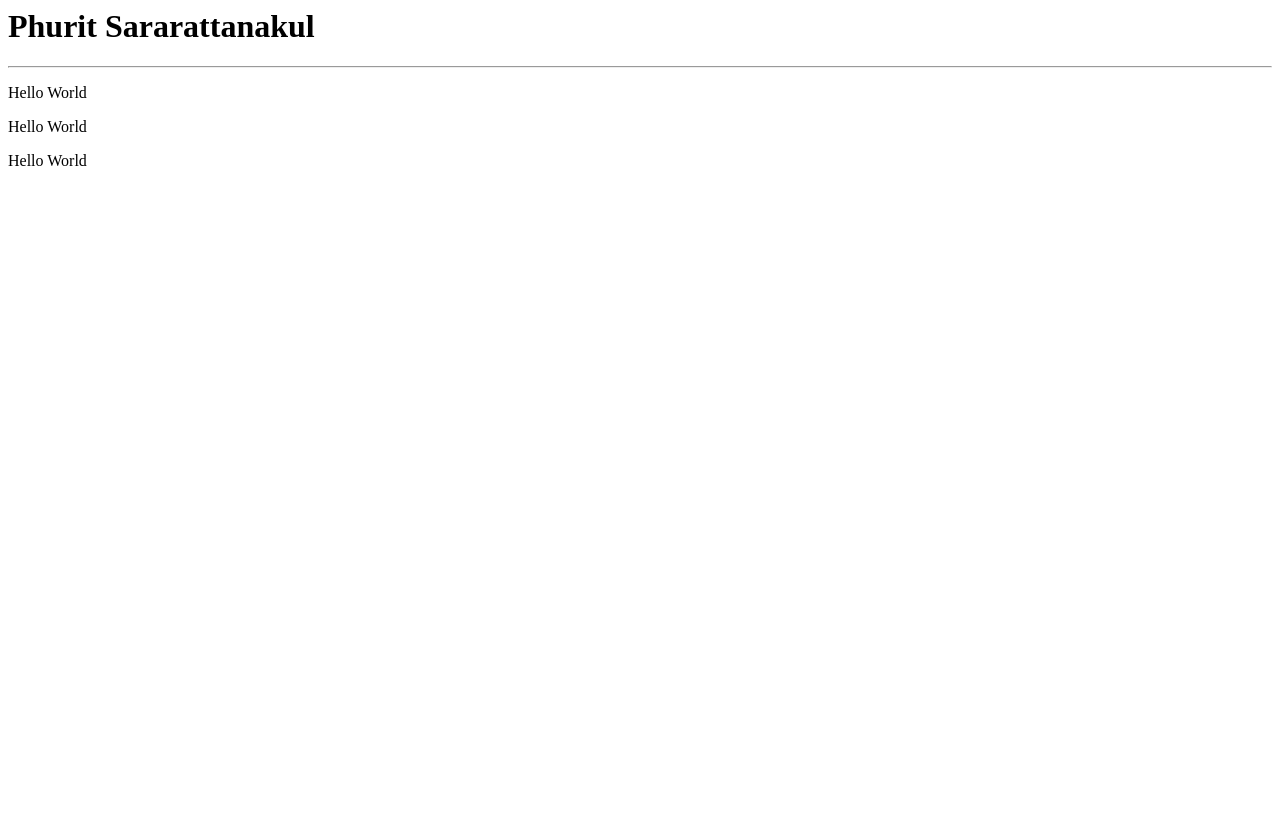
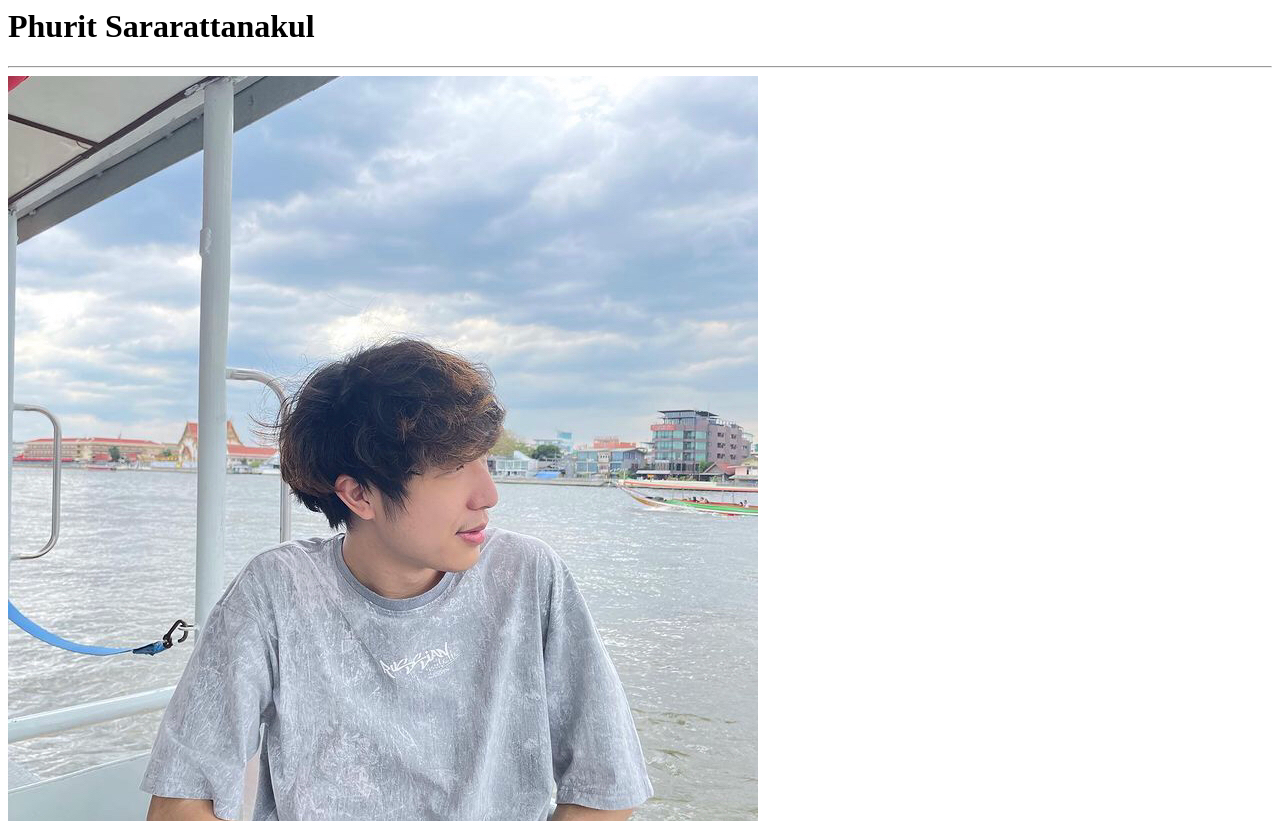
Before and after one commit to phurits/Lab01, a plain HTML site: page index.html in a window 1280 px wide. Before the commit the page ends 800 px from the top, so only its background shows below. Drawn offline with Linux system fonts and the light colour scheme.

Commit message:
Add Picture

```diff
--- a/index.html
+++ b/index.html
@@ -8,8 +8,6 @@
 <body>
     <h1>Phurit Sararattanakul</h1>
     <hr>
-    <p>Hello World</p>
-    <p>Hello World</p>
-    <p>Hello World</p>
+    <img src="image1.png" alt="Profile Picture">
 </body>
 </html>
```
Also changed, not shown: image1.png (added).
